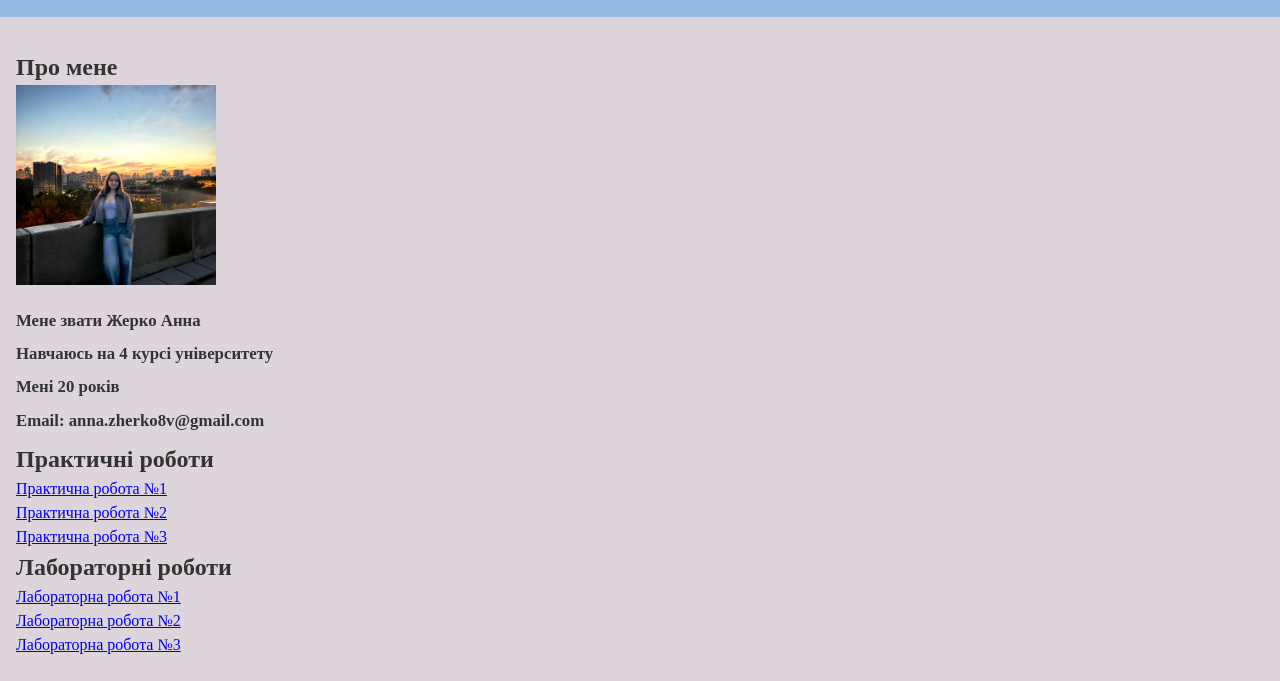
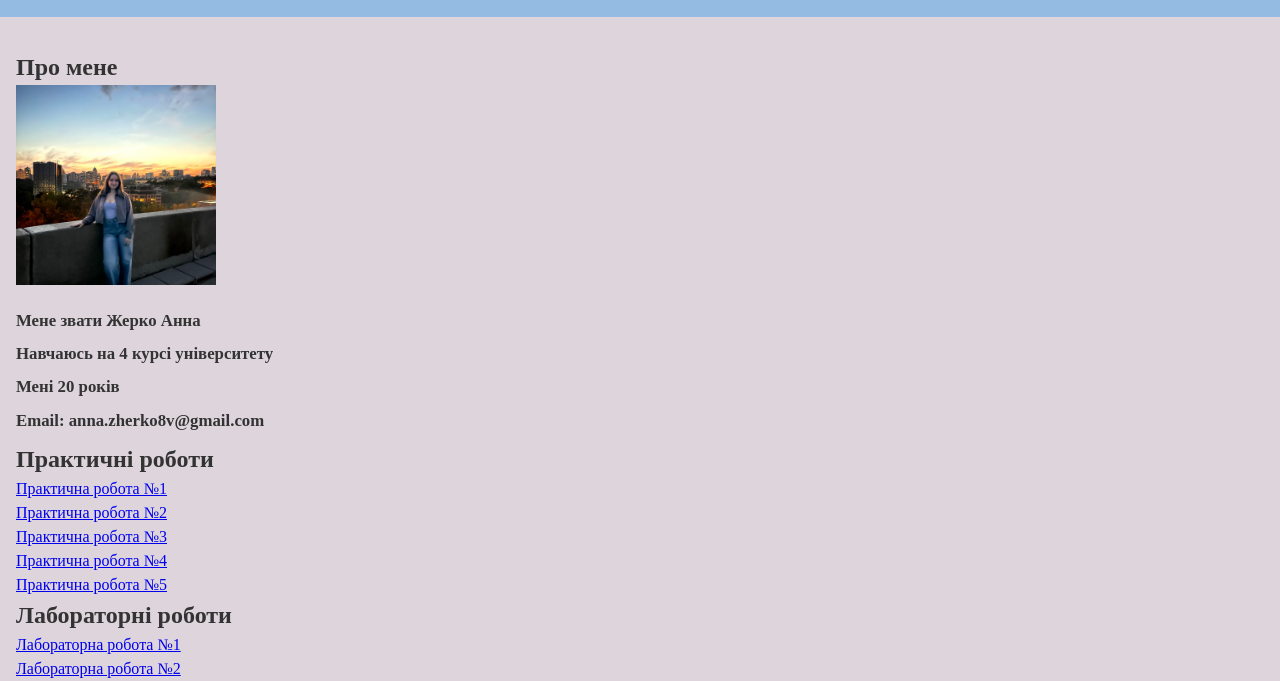
Before and after one commit to Medddi/HTML-Pr1, a plain HTML site: page index.html in a window 1280 px wide. Shown: the part 119-800 px from the top of the page. Drawn offline with Linux system fonts and the light colour scheme.

Commit message:
Add files via upload

```diff
--- a/index.html
+++ b/index.html
@@ -40,6 +40,8 @@
                          <li><a href="praktichna1.html">Практична робота №1</a></li>
                          <li><a href="praktichna2.html">Практична робота №2</a></li>
                          <li><a href="praktichna3.html">Практична робота №3</a></li>
+                         <li><a href="praktichna4.html">Практична робота №4</a></li>
+                         <li><a href="praktichna5.html">Практична робота №5</a></li>
                 </ul>
             </div>
         </section>
```
